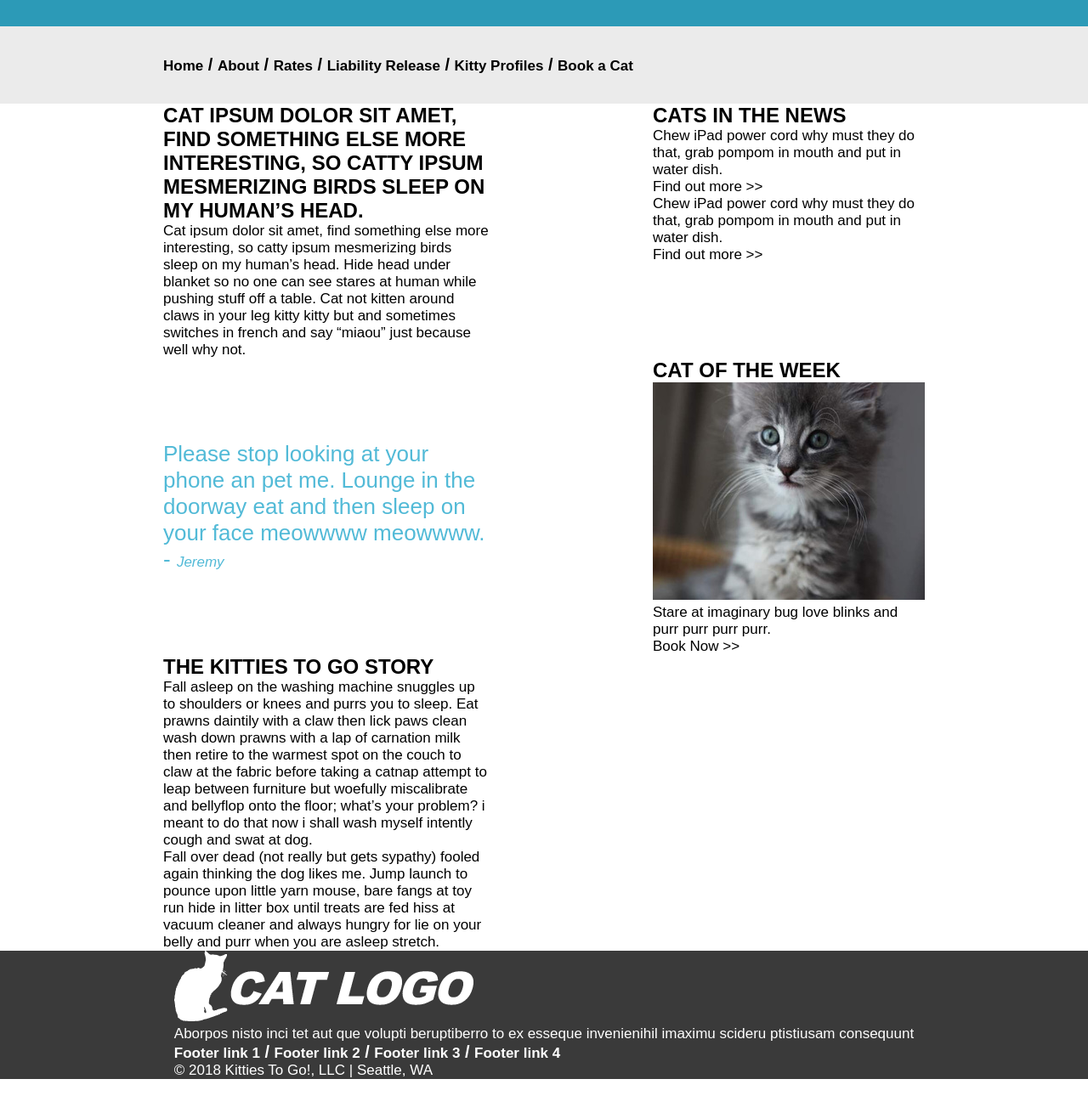
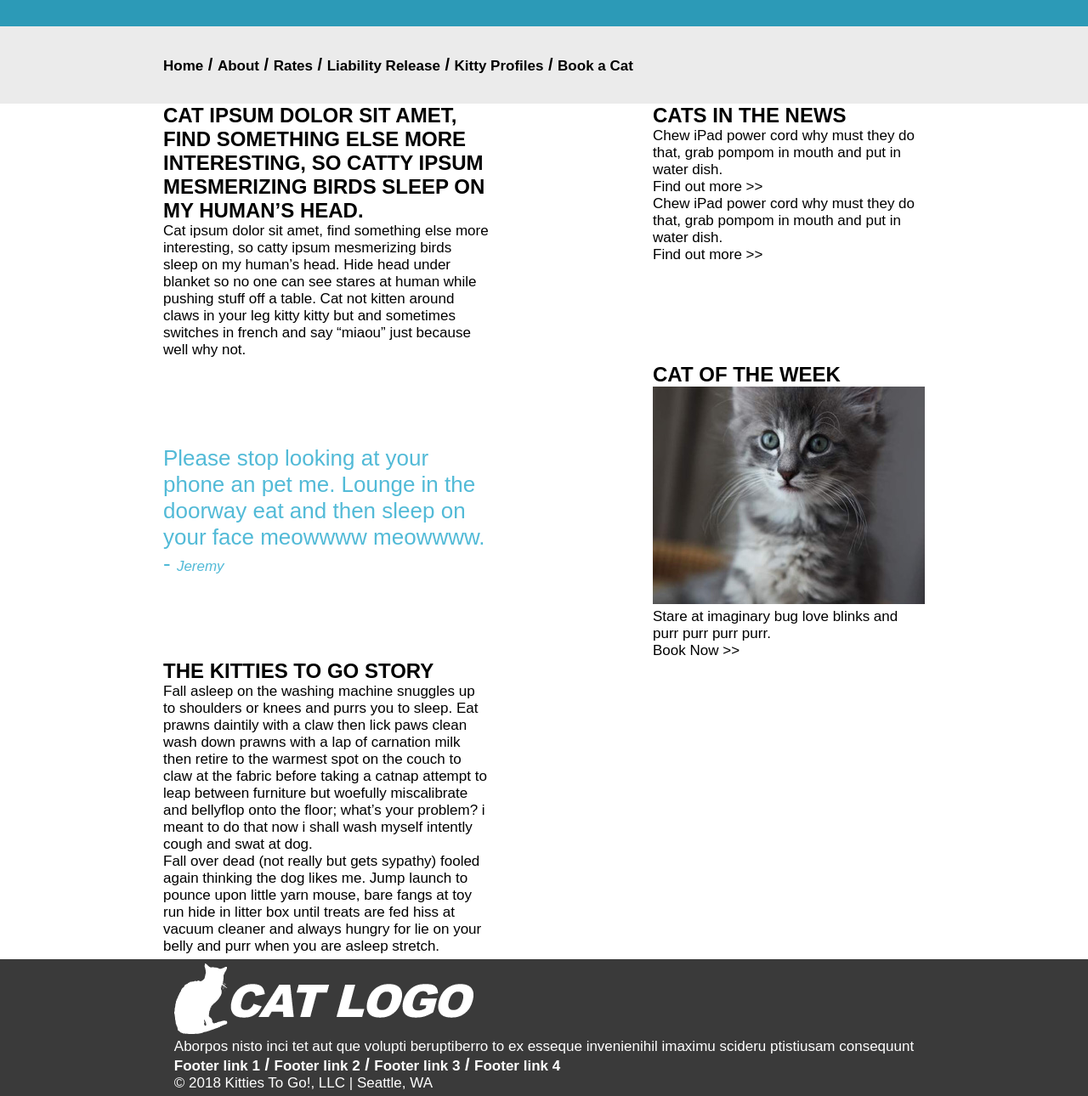
Before and after one commit to kellyros12/kitties-to-go, a plain HTML site: page index.html in a window 1280 px wide. Shown: the part 140-1430 px from the top of the page at 85% size. Drawn offline with Linux system fonts and the light colour scheme.

Commit message:
made some css updates

```diff
--- a/styles/stylesheet.css
+++ b/styles/stylesheet.css
@@ -77,6 +77,7 @@ nav {
 .information {
     grid-column: 2 / 4;
     grid-row: 3 / 4;
+    padding-bottom: 5px;
 }
 
 .quote {
@@ -86,11 +87,13 @@ nav {
     align-self: center;
     font-size: 26px;
     color: rgb(82, 186, 215);
+    padding: 10px 0 10px 0;
 }
 
 .news {
     grid-column: 5 / 6;
     grid-row: 3 / 4;
+    padding-bottom: 5px;
 }
 
 .cotw {
@@ -101,6 +104,7 @@ nav {
 .story {
     grid-column: 2 / 4;
     grid-row: 5 / 6;
+    padding-bottom: 5px;
 }
 
 .grid-row-item {
@@ -113,6 +117,7 @@ nav {
 
 footer {
     color: white;
+    padding: 5px 0 5px 0;
 }
 
 footer > nav {
```
